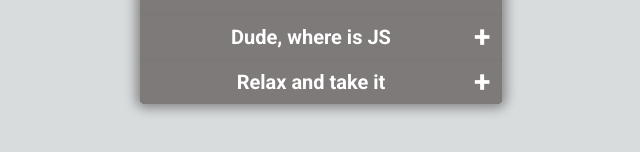
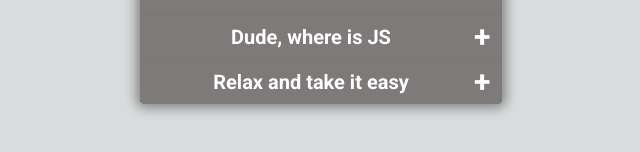
Before and after one commit to Vladimir210688/cssBayan, a plain HTML site: page index.html in a window 1280 px wide. Shown: the part 408-560 px from the top of the page, 319-959 px from the left. Drawn offline with Linux system fonts and the light colour scheme.

Commit message:
feat: fixed html file (Sun, March 12, 2023 18:16)

```diff
--- a/index.html
+++ b/index.html
@@ -28,7 +28,7 @@
                   <img class="photo4" src="./images/image4.jpg">
                 </details>
                 <details class="accordion__item">
-                  <summary class="accordion__title">Relax and take it</summary>
+                  <summary class="accordion__title">Relax and take it easy</summary>
                   <img class="photo5" src="./images/image5.jpg">
                 </details>
             </div>
```
Also changed, not shown: 1 other file.
